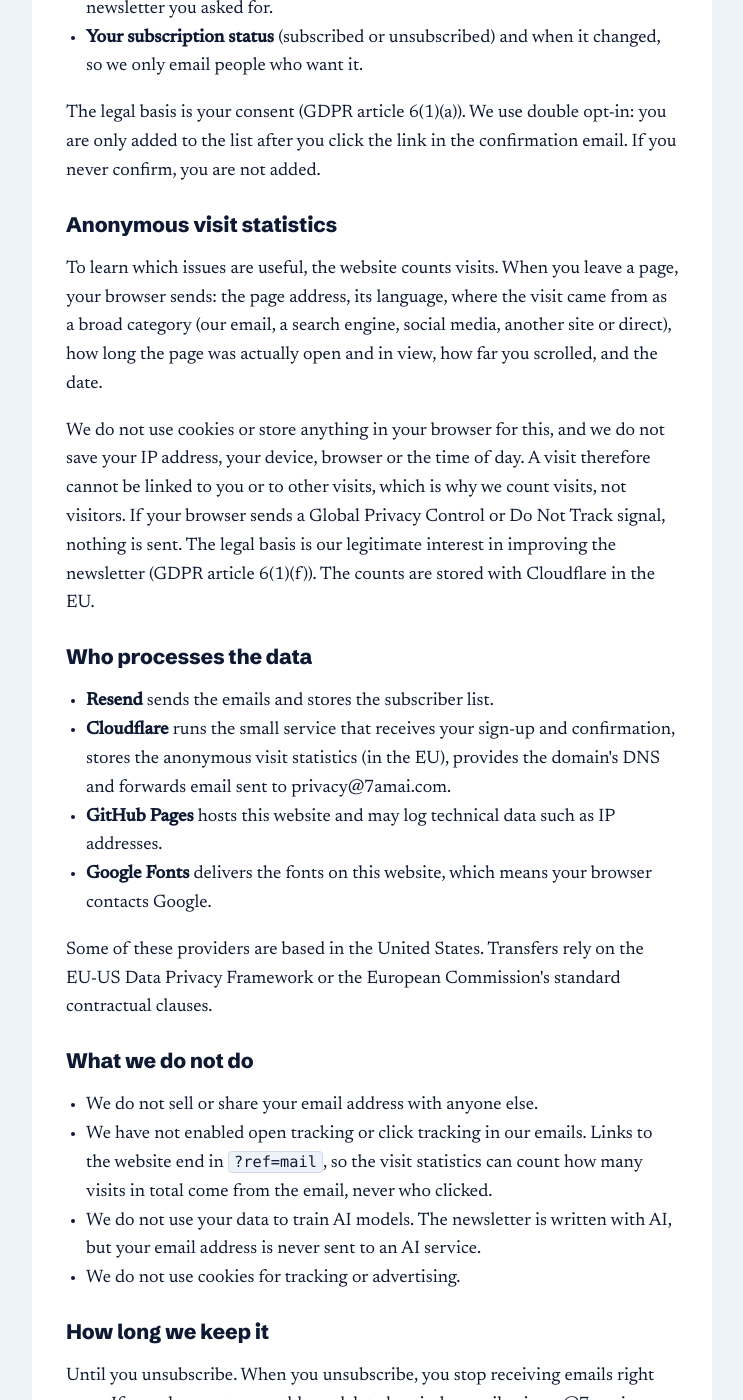
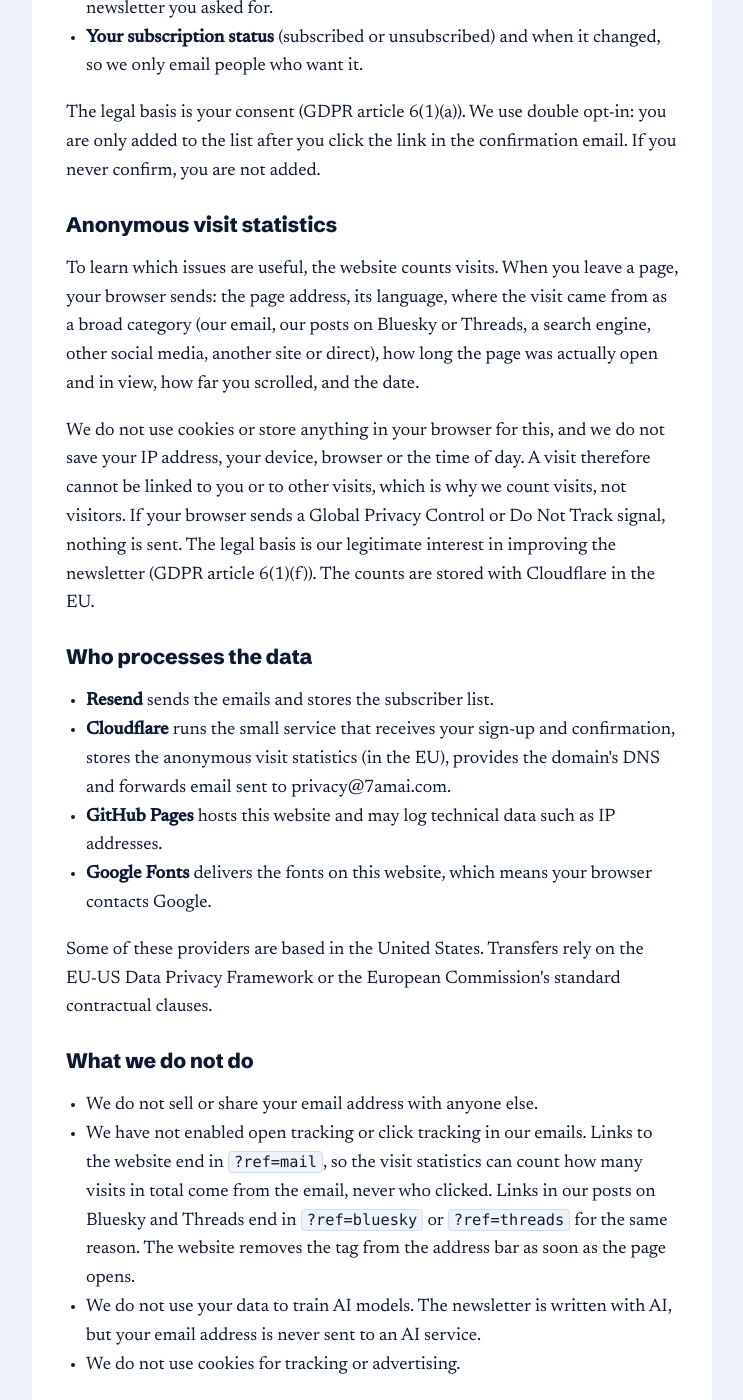
Before and after one commit to Repzei/7amai, a Jekyll site: the page built from privacy/index.html, in a window 1280 px wide and 1400 px high, scrolled down 452 px. Shown: the whole window, without its empty margins (268-1011 px from the left). Built offline with Jekyll 4.4.1, drawn with Linux system fonts in a browser that asks for light colours; some of the changed text lies outside the part shown.

Commit message:
Besøgstal: Bluesky og Threads som egne kilder (?ref=bluesky/threads + referrer)
Beacon: ref=bluesky/threads giver egen kilde og fjernes fra adresselinjen ligesom ref=mail;
referrer bsky.app og threads.net/.com tælles som bluesky/threads i stedet for social.
Workeren tager imod de nye kilder, dashboardet viser dem, privatlivspolitikken EN/DA nævner dem.

Co-Authored-By: Claude Opus 5.5 <noreply@anthropic.com>

```diff
--- a/_includes/beacon.html
+++ b/_includes/beacon.html
@@ -11,9 +11,11 @@
 
   var params = new URLSearchParams(location.search);
   var src = "direct";
-  if (params.get("ref") === "mail") {
-    src = "mail";
-    // Fjernes fra adresselinjen, så et delt link ikke tæller som et besøg fra mailen.
+  var ref = params.get("ref");
+  // ?ref= fra mailen og vores opslag. Bluesky- og Threads-apperne sender ofte ingen referrer.
+  if (["mail", "bluesky", "threads"].indexOf(ref) >= 0) {
+    src = ref;
+    // Fjernes fra adresselinjen, så et delt link ikke tæller som et besøg fra samme kilde igen.
     params.delete("ref");
     var q = params.toString();
     history.replaceState(null, "", location.pathname + (q ? "?" + q : "") + location.hash);
@@ -22,7 +24,9 @@
     try { host = new URL(document.referrer).hostname; } catch (e) {}
     if (host === location.hostname) src = "internal";
     else if (/(^|\.)(google|bing|duckduckgo|ecosia|yahoo|brave|qwant|startpage)\.[a-z.]+$/.test(host)) src = "search";
-    else if (/(^|\.)(linkedin\.com|lnkd\.in|x\.com|t\.co|twitter\.com|facebook\.com|reddit\.com|bsky\.app|threads\.net|news\.ycombinator\.com)$/.test(host)) src = "social";
+    else if (/(^|\.)bsky\.app$/.test(host)) src = "bluesky";
+    else if (/(^|\.)threads\.(net|com)$/.test(host)) src = "threads";
+    else if (/(^|\.)(linkedin\.com|lnkd\.in|x\.com|t\.co|twitter\.com|facebook\.com|reddit\.com|news\.ycombinator\.com)$/.test(host)) src = "social";
     else src = "other";
   }
 
--- a/da/privacy/index.html
+++ b/da/privacy/index.html
@@ -5,7 +5,7 @@ title: Privatlivspolitik
 other_lang_url: /privacy/
 ---
 <article class="issue legal">
-  <p class="issue-date">Senest opdateret 14. oktober 2026</p>
+  <p class="issue-date">Senest opdateret 27. oktober 2026</p>
   <h1>Privatlivspolitik</h1>
   <p class="issue-lead">7am AI indsamler så lidt som muligt: din mailadresse og det sprog, du har valgt, plus anonyme besøgstal, som ikke kan føres tilbage til dig.</p>
   <div class="issue-body">
@@ -20,7 +20,7 @@ other_lang_url: /privacy/
     <p>Retsgrundlaget er dit samtykke (databeskyttelsesforordningens artikel 6, stk. 1, litra a). Vi bruger dobbelt opt-in: Du kommer først på listen, når du har trykket på linket i bekræftelsesmailen. Bekræfter du aldrig, bliver du ikke tilføjet.</p>
 
     <h3>Anonym besøgsstatistik</h3>
-    <p>For at blive klogere på, hvilke udgaver der er nyttige, tæller hjemmesiden besøg. Når du forlader en side, sender din browser: sidens adresse, sproget, hvor besøget kom fra som en bred kategori (vores mail, en søgemaskine, sociale medier, en anden side eller direkte), hvor længe siden faktisk var åben og synlig, hvor langt du scrollede, og datoen.</p>
+    <p>For at blive klogere på, hvilke udgaver der er nyttige, tæller hjemmesiden besøg. Når du forlader en side, sender din browser: sidens adresse, sproget, hvor besøget kom fra som en bred kategori (vores mail, vores opslag på Bluesky eller Threads, en søgemaskine, andre sociale medier, en anden side eller direkte), hvor længe siden faktisk var åben og synlig, hvor langt du scrollede, og datoen.</p>
     <p>Vi bruger ikke cookies og gemmer intet i din browser til det, og vi gemmer ikke din IP-adresse, din enhed, browser eller klokkeslæt. Et besøg kan derfor ikke kobles til dig eller til andre besøg, og derfor tæller vi besøg, ikke besøgende. Sender din browser et Global Privacy Control- eller Do Not Track-signal, sendes der intet. Retsgrundlaget er vores legitime interesse i at forbedre nyhedsbrevet (databeskyttelsesforordningens artikel 6, stk. 1, litra f). Tallene opbevares hos Cloudflare i EU.</p>
 
     <h3>Hvem behandler data</h3>
@@ -35,7 +35,7 @@ other_lang_url: /privacy/
     <h3>Det gør vi ikke</h3>
     <ul>
       <li>Vi sælger eller deler ikke din mailadresse med andre.</li>
-      <li>Vi har ikke slået sporing af åbninger eller klik til i vores mails. Links til hjemmesiden slutter med <code>?ref=mail</code>, så besøgsstatistikken kan tælle, hvor mange besøg der i alt kommer fra mailen, men aldrig hvem der klikkede.</li>
+      <li>Vi har ikke slået sporing af åbninger eller klik til i vores mails. Links til hjemmesiden slutter med <code>?ref=mail</code>, så besøgsstatistikken kan tælle, hvor mange besøg der i alt kommer fra mailen, men aldrig hvem der klikkede. Links i vores opslag på Bluesky og Threads slutter af samme grund med <code>?ref=bluesky</code> eller <code>?ref=threads</code>. Hjemmesiden fjerner mærket fra adresselinjen, så snart siden åbner.</li>
       <li>Vi bruger ikke dine data til at træne AI-modeller. Nyhedsbrevet skrives med AI, men din mailadresse sendes aldrig til en AI-tjeneste.</li>
       <li>Vi bruger ikke cookies til sporing eller annoncer.</li>
     </ul>
--- a/privacy/index.html
+++ b/privacy/index.html
@@ -5,7 +5,7 @@ title: Privacy policy
 other_lang_url: /da/privacy/
 ---
 <article class="issue legal">
-  <p class="issue-date">Last updated 14 October 2026</p>
+  <p class="issue-date">Last updated 27 October 2026</p>
   <h1>Privacy policy</h1>
   <p class="issue-lead">7am AI collects as little as possible: your email address and the language you chose, plus anonymous visit counts that cannot identify you.</p>
   <div class="issue-body">
@@ -20,7 +20,7 @@ other_lang_url: /da/privacy/
     <p>The legal basis is your consent (GDPR article 6(1)(a)). We use double opt-in: you are only added to the list after you click the link in the confirmation email. If you never confirm, you are not added.</p>
 
     <h3>Anonymous visit statistics</h3>
-    <p>To learn which issues are useful, the website counts visits. When you leave a page, your browser sends: the page address, its language, where the visit came from as a broad category (our email, a search engine, social media, another site or direct), how long the page was actually open and in view, how far you scrolled, and the date.</p>
+    <p>To learn which issues are useful, the website counts visits. When you leave a page, your browser sends: the page address, its language, where the visit came from as a broad category (our email, our posts on Bluesky or Threads, a search engine, other social media, another site or direct), how long the page was actually open and in view, how far you scrolled, and the date.</p>
     <p>We do not use cookies or store anything in your browser for this, and we do not save your IP address, your device, browser or the time of day. A visit therefore cannot be linked to you or to other visits, which is why we count visits, not visitors. If your browser sends a Global Privacy Control or Do Not Track signal, nothing is sent. The legal basis is our legitimate interest in improving the newsletter (GDPR article 6(1)(f)). The counts are stored with Cloudflare in the EU.</p>
 
     <h3>Who processes the data</h3>
@@ -35,7 +35,7 @@ other_lang_url: /da/privacy/
     <h3>What we do not do</h3>
     <ul>
       <li>We do not sell or share your email address with anyone else.</li>
-      <li>We have not enabled open tracking or click tracking in our emails. Links to the website end in <code>?ref=mail</code>, so the visit statistics can count how many visits in total come from the email, never who clicked.</li>
+      <li>We have not enabled open tracking or click tracking in our emails. Links to the website end in <code>?ref=mail</code>, so the visit statistics can count how many visits in total come from the email, never who clicked. Links in our posts on Bluesky and Threads end in <code>?ref=bluesky</code> or <code>?ref=threads</code> for the same reason. The website removes the tag from the address bar as soon as the page opens.</li>
       <li>We do not use your data to train AI models. The newsletter is written with AI, but your email address is never sent to an AI service.</li>
       <li>We do not use cookies for tracking or advertising.</li>
     </ul>
--- a/worker/src/index.js
+++ b/worker/src/index.js
@@ -41,7 +41,7 @@ export default {
 
 // Anonym besøgsstatistik: kun tal, intet om personen (ingen IP, user agent eller klokkeslæt gemmes).
 // Siden sender med sendBeacon som text/plain, så browseren ikke laver en CORS-preflight.
-const HIT_SOURCES = new Set(["mail", "search", "social", "other", "direct", "internal"]);
+const HIT_SOURCES = new Set(["mail", "bluesky", "threads", "search", "social", "other", "direct", "internal"]);
 async function hit(request, env, cors) {
   const done = (status) => new Response(null, { status, headers: cors });
   if (request.headers.get("Origin") !== env.SITE) return done(403);
--- a/worker/stats/src/index.js
+++ b/worker/stats/src/index.js
@@ -425,7 +425,7 @@ footer { margin-top:24px; }
 <script>
 (function () {
   var app = document.getElementById("app");
-  var SRC = { mail: "Mailen", search: "Søgning", social: "Sociale medier", direct: "Direkte", internal: "Intern klik", other: "Andre sider" };
+  var SRC = { mail: "Mailen", bluesky: "Bluesky", threads: "Threads", search: "Søgning", social: "Andre sociale medier", direct: "Direkte", internal: "Intern klik", other: "Andre sider" };
   function esc(s) { return String(s).replace(/[&<>"]/g, function (c) { return { "&": "&amp;", "<": "&lt;", ">": "&gt;", '"': "&quot;" }[c]; }); }
   function pct(x) { return x == null ? "-" : Math.round(x * 100) + " %"; }
   function dur(s) { if (s == null) return "-"; var m = Math.floor(s / 60), r = s % 60; return m ? m + " min " + r + " s" : r + " s"; }
```
Also changed, not shown: 1 other file.
